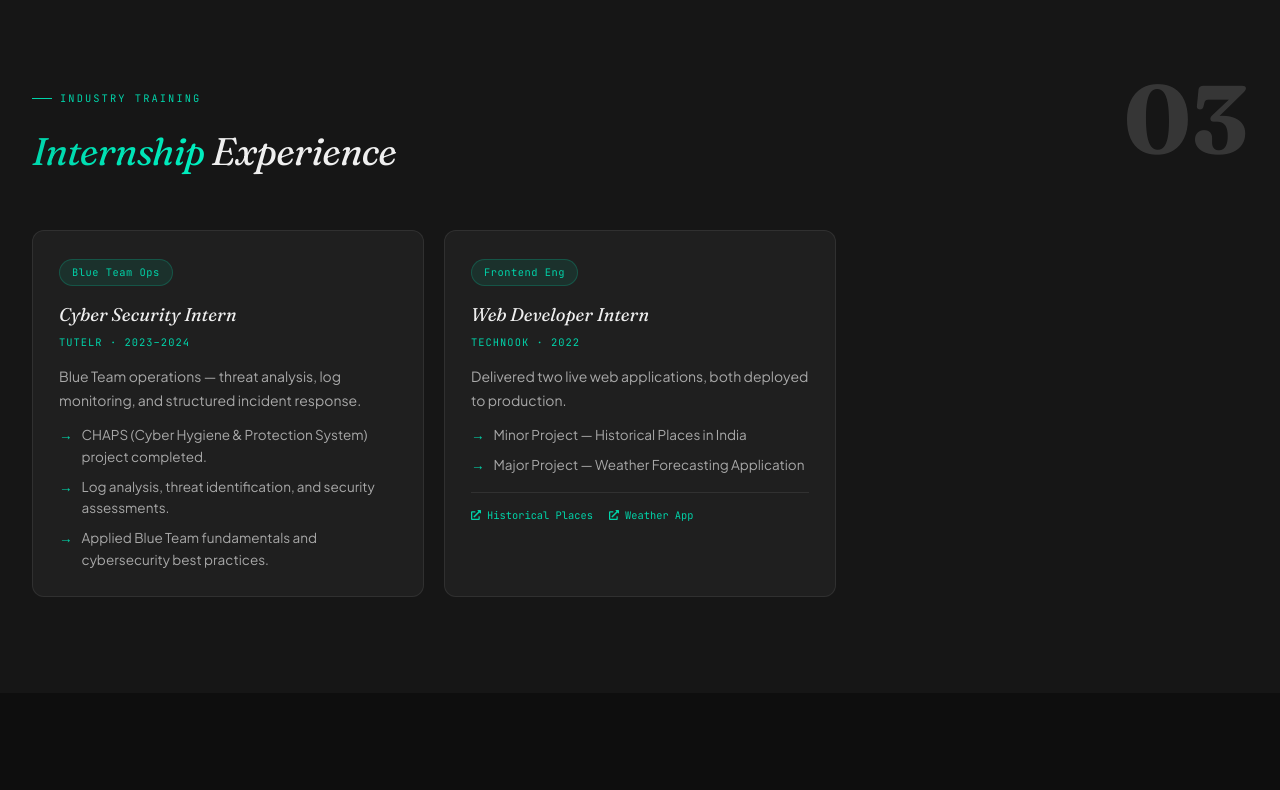
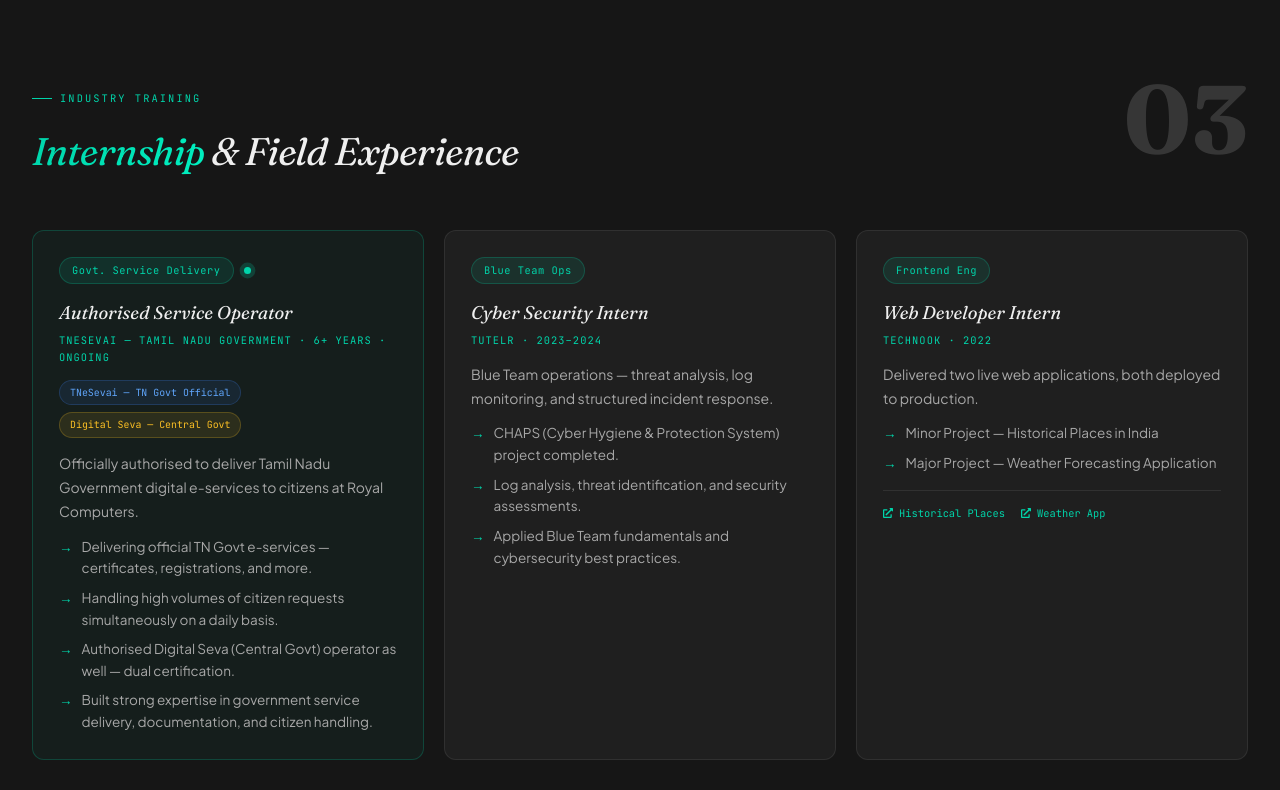
Before and after one commit to aamirjilu2/my-portfolio, a React (Vite) app: page / in a window 1280 px wide. Shown: the part 4360-5150 px from the top of the page. Built offline with nearby package versions, Linux system fonts and the light colour scheme.

Commit message:
Internship updated

```diff
--- a/src/components/Internships.jsx
+++ b/src/components/Internships.jsx
@@ -2,56 +2,126 @@ import { motion } from "framer-motion";
 import { FaExternalLinkAlt } from "react-icons/fa";
 
 const internships = [
-  { role:"Cyber Security Intern", track:"Blue Team Ops", company:"Tutelr", period:"2023–2024",
-    desc:"Blue Team operations — threat analysis, log monitoring, and structured incident response.",
-    bullets:["CHAPS (Cyber Hygiene & Protection System) project completed.","Log analysis, threat identification, and security assessments.","Applied Blue Team fundamentals and cybersecurity best practices."],
-    links:[] },
-  { role:"Web Developer Intern", track:"Frontend Eng", company:"Technook", period:"2022",
-    desc:"Delivered two live web applications, both deployed to production.",
-    bullets:["Minor Project — Historical Places in India","Major Project — Weather Forecasting Application"],
-    links:[{ label:"Historical Places", url:"https://historicalplaces-18041.web.app/" },{ label:"Weather App", url:"https://weather-forecast-ap2.web.app/" }] },
+  {
+    role: "Authorised Service Operator",
+    track: "Govt. Service Delivery",
+    company: "TNeSevai — Tamil Nadu Government",
+    period: "6+ Years · Ongoing",
+    desc: "Officially authorised to deliver Tamil Nadu Government digital e-services to citizens at Royal Computers.",
+    bullets: [
+      "Delivering official TN Govt e-services — certificates, registrations, and more.",
+      "Handling high volumes of citizen requests simultaneously on a daily basis.",
+      "Authorised Digital Seva (Central Govt) operator as well — dual certification.",
+      "Built strong expertise in government service delivery, documentation, and citizen handling.",
+    ],
+    links: [],
+    badges: [
+      { label: "TNeSevai — TN Govt Official", cls: "pill-blue" },
+      { label: "Digital Seva — Central Govt", cls: "pill-amber" },
+    ],
+    highlight: true,
+  },
+  {
+    role: "Cyber Security Intern",
+    track: "Blue Team Ops",
+    company: "Tutelr",
+    period: "2023–2024",
+    desc: "Blue Team operations — threat analysis, log monitoring, and structured incident response.",
+    bullets: [
+      "CHAPS (Cyber Hygiene & Protection System) project completed.",
+      "Log analysis, threat identification, and security assessments.",
+      "Applied Blue Team fundamentals and cybersecurity best practices.",
+    ],
+    links: [],
+    badges: [],
+    highlight: false,
+  },
+  {
+    role: "Web Developer Intern",
+    track: "Frontend Eng",
+    company: "Technook",
+    period: "2022",
+    desc: "Delivered two live web applications, both deployed to production.",
+    bullets: [
+      "Minor Project — Historical Places in India",
+      "Major Project — Weather Forecasting Application",
+    ],
+    links: [
+      { label: "Historical Places", url: "https://historicalplaces-18041.web.app/" },
+      { label: "Weather App", url: "https://weather-forecast-ap2.web.app/" },
+    ],
+    badges: [],
+    highlight: false,
+  },
 ];
 
 export default function Internships() {
   return (
-    <section id="internships" className="sec-pad" style={{ background:"var(--bg2)" }}>
-      <div style={{ maxWidth:"1280px", margin:"0 auto" }}>
+    <section id="internships" className="sec-pad" style={{ background: "var(--bg2)" }}>
+      <div style={{ maxWidth: "1280px", margin: "0 auto" }}>
 
-        <motion.div initial={{ opacity:0, y:20 }} whileInView={{ opacity:1, y:0 }} transition={{ duration:.6 }} viewport={{ once:true }} style={{ marginBottom:"48px", position:"relative" }}>
-          <div className="label" style={{ marginBottom:"14px" }}>Industry Training</div>
-          <h2 className="f-display" style={{ fontSize:"clamp(1.8rem,3vw,3rem)", color:"var(--text)", letterSpacing:"-0.02em", fontStyle:"italic" }}>
-            <span className="teal-text">Internship</span> Experience
+        <motion.div initial={{ opacity: 0, y: 20 }} whileInView={{ opacity: 1, y: 0 }} transition={{ duration: .6 }} viewport={{ once: true }} style={{ marginBottom: "48px", position: "relative" }}>
+          <div className="label" style={{ marginBottom: "14px" }}>Industry Training</div>
+          <h2 className="f-display" style={{ fontSize: "clamp(1.8rem,3vw,3rem)", color: "var(--text)", letterSpacing: "-0.02em", fontStyle: "italic" }}>
+            <span className="teal-text">Internship</span> & Field Experience
           </h2>
           <span className="sec-num">03</span>
         </motion.div>
 
-        {/* auto-fill — 2 col desktop, 1 col mobile */}
-        <div style={{ display:"grid", gridTemplateColumns:"repeat(auto-fill,minmax(min(100%,320px),1fr))", gap:"20px" }}>
-          {internships.map((item,i) => (
-            <motion.div key={i} className="card" style={{ padding:"26px" }}
-              initial={{ opacity:0, y:24 }} whileInView={{ opacity:1, y:0 }}
-              transition={{ duration:.5, delay:i*0.1 }} viewport={{ once:true }}>
-              <span className="pill" style={{ marginBottom:"14px", display:"inline-flex" }}>{item.track}</span>
-              <h3 className="f-display" style={{ fontSize:"1.15rem", color:"var(--text)", fontStyle:"italic", marginBottom:"5px" }}>{item.role}</h3>
-              <p style={{ fontFamily:"JetBrains Mono,monospace", fontSize:"0.65rem", color:"var(--teal)", letterSpacing:"0.1em", textTransform:"uppercase", marginBottom:"14px" }}>{item.company} · {item.period}</p>
-              <p style={{ color:"var(--text2)", fontSize:"0.875rem", lineHeight:1.7, marginBottom:"12px" }}>{item.desc}</p>
-              <ul style={{ display:"flex", flexDirection:"column", gap:"8px" }}>
-                {item.bullets.map((b,j) => (
-                  <li key={j} style={{ display:"flex", gap:"9px", fontSize:"0.845rem", color:"var(--text2)", lineHeight:1.6 }}>
-                    <span style={{ color:"var(--teal)", flexShrink:0 }}>→</span>{b}
+        <div style={{ display: "grid", gridTemplateColumns: "repeat(auto-fill,minmax(min(100%,320px),1fr))", gap: "20px" }}>
+          {internships.map((item, i) => (
+            <motion.div key={i} className="card"
+              style={{
+                padding: "26px",
+                borderColor: item.highlight ? "var(--teal-bdr)" : "var(--border)",
+                background: item.highlight ? "rgba(0,212,170,0.04)" : "var(--surface)",
+              }}
+              initial={{ opacity: 0, y: 24 }} whileInView={{ opacity: 1, y: 0 }}
+              transition={{ duration: .5, delay: i * 0.1 }} viewport={{ once: true }}>
+
+              {/* Track pill + optional highlight glow dot */}
+              <div style={{ display: "flex", alignItems: "center", gap: "10px", marginBottom: "14px" }}>
+                <span className="pill">{item.track}</span>
+                {item.highlight && (
+                  <span style={{ width: "7px", height: "7px", borderRadius: "50%", background: "var(--teal)", display: "inline-block", animation: "glow-pulse 2.5s ease-in-out infinite" }} />
+                )}
+              </div>
+
+              <h3 className="f-display" style={{ fontSize: "1.15rem", color: "var(--text)", fontStyle: "italic", marginBottom: "5px" }}>{item.role}</h3>
+              <p style={{ fontFamily: "JetBrains Mono,monospace", fontSize: "0.65rem", color: "var(--teal)", letterSpacing: "0.1em", textTransform: "uppercase", marginBottom: "14px" }}>
+                {item.company} · {item.period}
+              </p>
+
+              {/* Govt badges */}
+              {item.badges.length > 0 && (
+                <div style={{ display: "flex", flexWrap: "wrap", gap: "7px", marginBottom: "14px" }}>
+                  {item.badges.map(b => (
+                    <span key={b.label} className={b.cls}>{b.label}</span>
+                  ))}
+                </div>
+              )}
+
+              <p style={{ color: "var(--text2)", fontSize: "0.875rem", lineHeight: 1.7, marginBottom: "12px" }}>{item.desc}</p>
+
+              <ul style={{ display: "flex", flexDirection: "column", gap: "8px" }}>
+                {item.bullets.map((b, j) => (
+                  <li key={j} style={{ display: "flex", gap: "9px", fontSize: "0.845rem", color: "var(--text2)", lineHeight: 1.6 }}>
+                    <span style={{ color: "var(--teal)", flexShrink: 0 }}>→</span>{b}
                   </li>
                 ))}
               </ul>
-              {item.links.length>0 && (
-                <div style={{ display:"flex", flexWrap:"wrap", gap:"16px", marginTop:"16px", paddingTop:"14px", borderTop:"1px solid var(--border)" }}>
+
+              {item.links.length > 0 && (
+                <div style={{ display: "flex", flexWrap: "wrap", gap: "16px", marginTop: "16px", paddingTop: "14px", borderTop: "1px solid var(--border)" }}>
                   {item.links.map(l => (
                     <a key={l.label} href={l.url} target="_blank" rel="noreferrer"
-                      style={{ display:"flex", alignItems:"center", gap:"6px", fontFamily:"JetBrains Mono,monospace", fontSize:"0.65rem", color:"var(--teal)", textDecoration:"none" }}>
-                      <FaExternalLinkAlt size={10}/>{l.label}
+                      style={{ display: "flex", alignItems: "center", gap: "6px", fontFamily: "JetBrains Mono,monospace", fontSize: "0.65rem", color: "var(--teal)", textDecoration: "none" }}>
+                      <FaExternalLinkAlt size={10} />{l.label}
                     </a>
                   ))}
                 </div>
               )}
+
             </motion.div>
           ))}
         </div>
```
